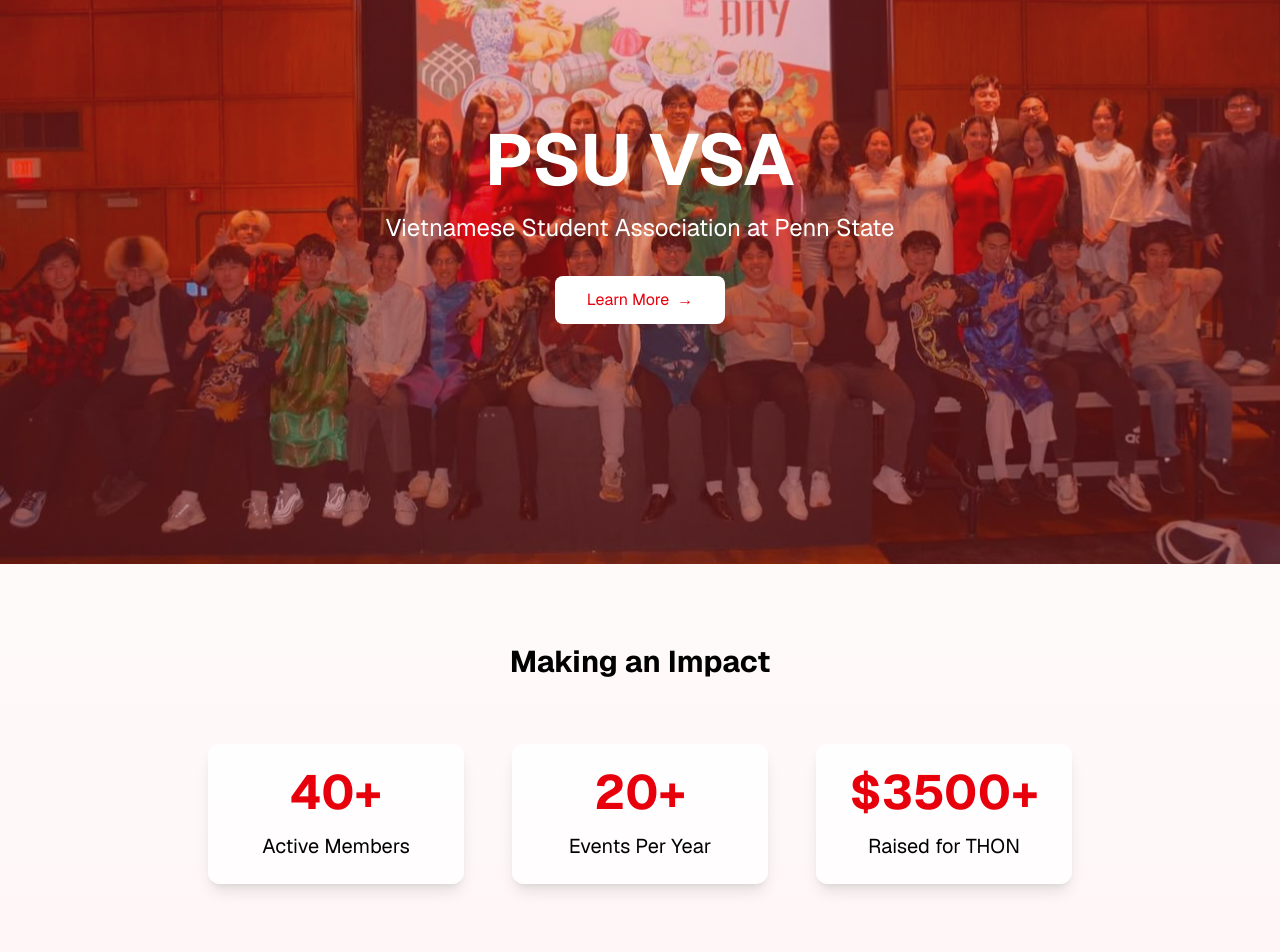
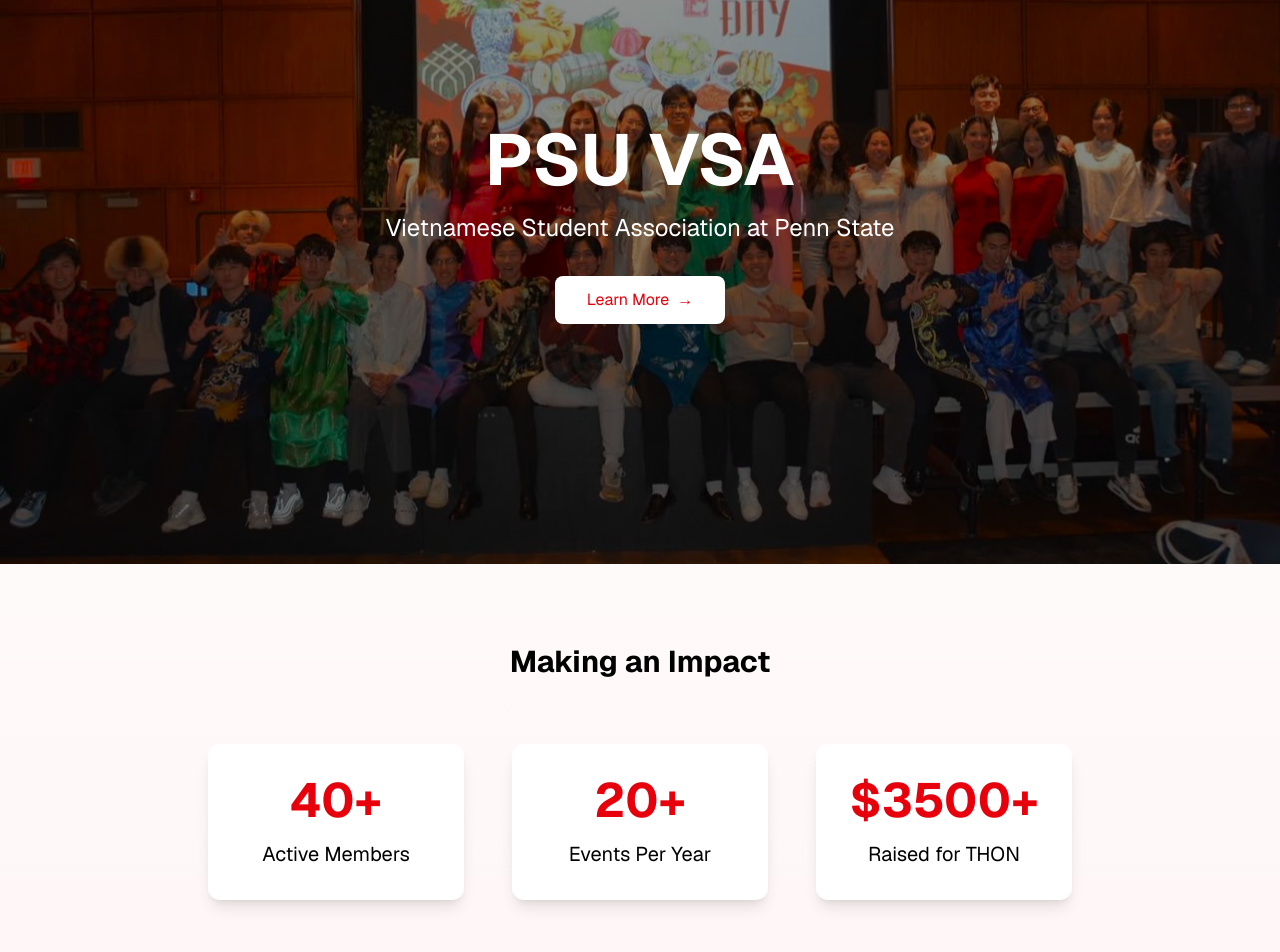
Before and after one commit to khai-ta/psu-vsa-website, a Next.js app: page / in a window 1280 px wide. Shown: the part 180-1132 px from the top of the page. Built offline with nearby package versions, Linux system fonts and the light colour scheme.

Commit message:
enhance home page design and animations

```diff
--- a/src/app/page.tsx
+++ b/src/app/page.tsx
@@ -37,16 +37,16 @@
   const resetThreshold = totalWidth;
   const animationRef = useRef<number | null>(null);
   const [isResetting, setIsResetting] = useState(false);
-  const moveSpeed = 0.5; // Slower movement speed
+  const MOVE_SPEED = 0.5;
 
   useEffect(() => {
     const animate = (timestamp: number) => {
       if (!isHovered && !isDragging && !isResetting) {
-        const newPosition = position - moveSpeed;
+        const newPosition = position - MOVE_SPEED;
         if (newPosition <= -resetThreshold) {
           setIsResetting(true);
           setPosition(0);
-          setTimeout(() => setIsResetting(false), 100); // Slightly longer reset delay
+          setTimeout(() => setIsResetting(false), 100);
         } else {
           setPosition(newPosition);
         }
@@ -60,7 +60,7 @@
         cancelAnimationFrame(animationRef.current);
       }
     };
-  }, [isHovered, isDragging, position, resetThreshold, isResetting, moveSpeed]);
+  }, [isHovered, isDragging, position, resetThreshold, isResetting]);
 
   const handleMouseDown = (e: React.MouseEvent) => {
     setIsDragging(true);
@@ -86,7 +86,7 @@
     <div className="min-h-screen bg-gradient-to-b from-white to-red-50">
       {/* Hero Section */}
       <section className="relative h-[85vh] flex items-center justify-center">
-        <div className="absolute inset-0 bg-gradient-to-b from-red-500/30 to-red-900/50 z-10" />
+        <div className="absolute inset-0 bg-gradient-to-b from-black/40 to-black/60 z-10" />
         <div className="absolute inset-0">
           <Image
             src="/assets/hero.jpg"
@@ -96,7 +96,7 @@
             priority
           />
         </div>
-        <div className="relative z-20 text-center text-white">
+        <div className="relative z-20 text-center text-white max-w-4xl mx-auto px-6">
           <h1 className="text-6xl md:text-7xl font-bold mb-4">PSU VSA</h1>
           <p className="text-xl md:text-2xl mb-8">Vietnamese Student Association at Penn State</p>
           <Link
@@ -114,19 +114,19 @@
         <div className="max-w-4xl mx-auto px-4">
           <h2 className="text-3xl font-bold mb-16 text-center text-black">Making an Impact</h2>
           <div className="grid grid-cols-1 md:grid-cols-3 gap-12">
-            <div className="text-center p-6 rounded-xl bg-white/80 shadow-lg hover:shadow-xl transition-shadow">
+            <div className="text-center p-8 rounded-xl bg-white shadow-lg hover:shadow-xl transition-shadow">
               <div className="text-5xl font-bold text-red-600 mb-4">
                 <AnimatedNumber target={40} />
               </div>
               <p className="text-xl text-black">Active Members</p>
             </div>
-            <div className="text-center p-6 rounded-xl bg-white/80 shadow-lg hover:shadow-xl transition-shadow">
+            <div className="text-center p-8 rounded-xl bg-white shadow-lg hover:shadow-xl transition-shadow">
               <div className="text-5xl font-bold text-red-600 mb-4">
                 <AnimatedNumber target={20} />
               </div>
               <p className="text-xl text-black">Events Per Year</p>
             </div>
-            <div className="text-center p-6 rounded-xl bg-white/80 shadow-lg hover:shadow-xl transition-shadow">
+            <div className="text-center p-8 rounded-xl bg-white shadow-lg hover:shadow-xl transition-shadow">
               <div className="text-5xl font-bold text-red-600 mb-4">
                 $<AnimatedNumber target={3500} />
               </div>
```
